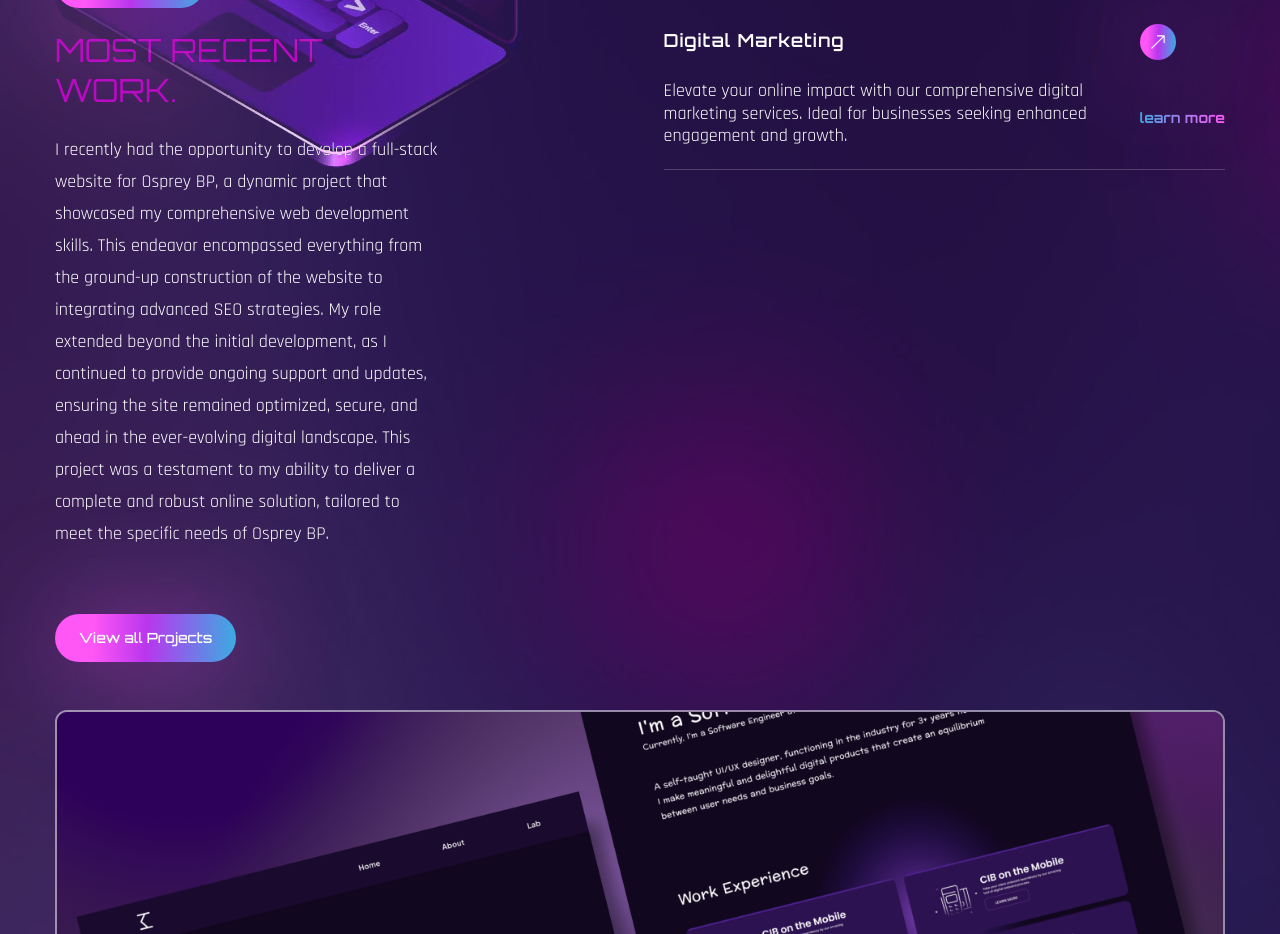
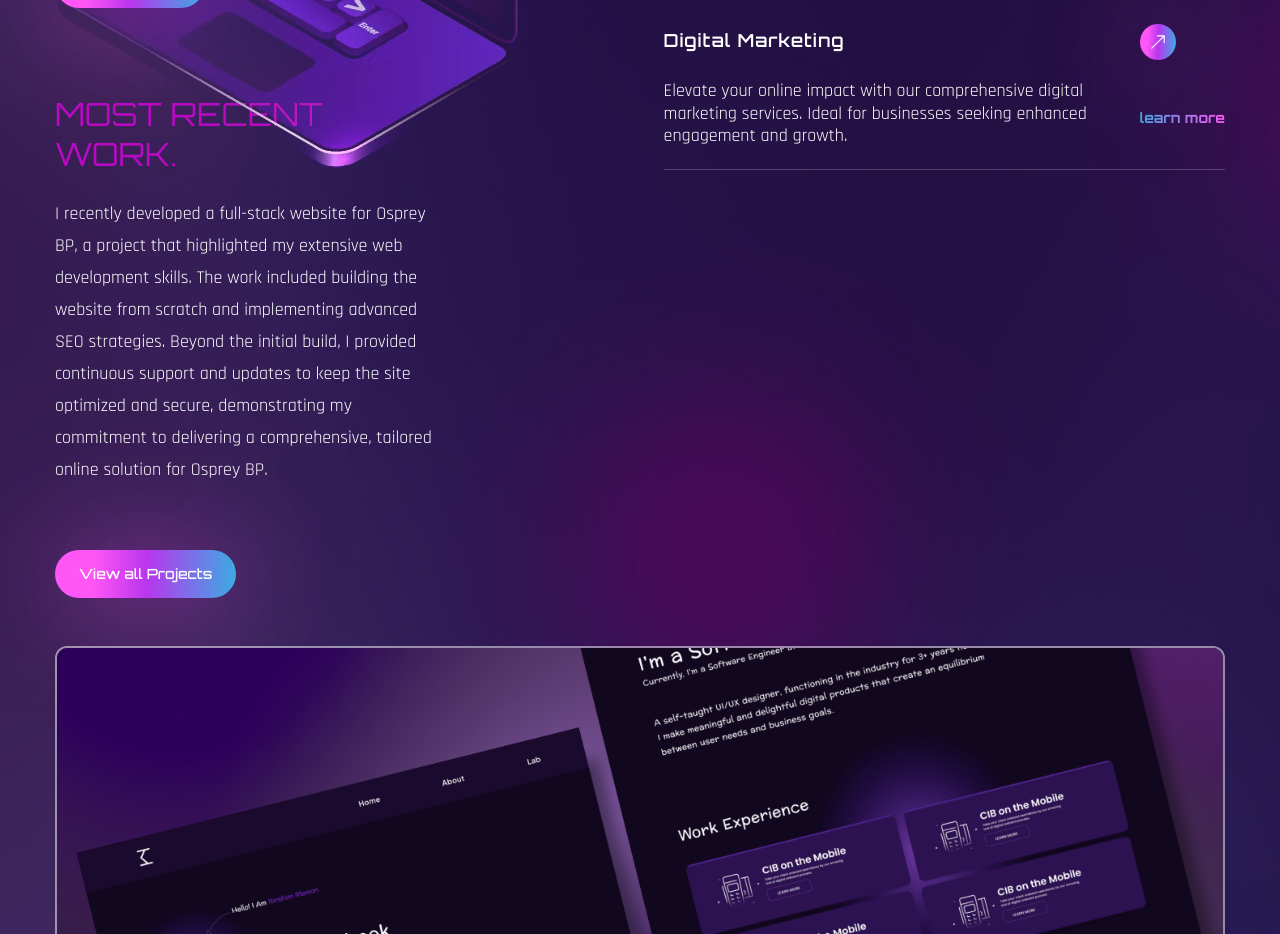
Before and after one commit to KingKonaTheFirst/react-portfolio2, a React (Create React App) app: page / in a window 1280 px wide. Shown: the part 2060-2994 px from the top of the page. Built offline with nearby package versions, Linux system fonts and the light colour scheme; a web font is replaced by a local one.

Commit message:
changes to osprey bp description

```diff
--- a/src/components/Work.js
+++ b/src/components/Work.js
@@ -20,16 +20,13 @@ const Work = () => {
                 Work.
               </h2>
               <p className="max-w-sm mb-16">
-                I recently had the opportunity to develop a full-stack website
-                for Osprey BP, a dynamic project that showcased my comprehensive
-                web development skills. This endeavor encompassed everything
-                from the ground-up construction of the website to integrating
-                advanced SEO strategies. My role extended beyond the initial
-                development, as I continued to provide ongoing support and
-                updates, ensuring the site remained optimized, secure, and ahead
-                in the ever-evolving digital landscape. This project was a
-                testament to my ability to deliver a complete and robust online
-                solution, tailored to meet the specific needs of Osprey BP.
+                I recently developed a full-stack website for Osprey BP, a
+                project that highlighted my extensive web development skills.
+                The work included building the website from scratch and
+                implementing advanced SEO strategies. Beyond the initial build,
+                I provided continuous support and updates to keep the site
+                optimized and secure, demonstrating my commitment to delivering
+                a comprehensive, tailored online solution for Osprey BP.
               </p>
               <button className="btn btn-sm">View all Projects</button>
             </div>
```
Also changed, not shown: 12 other files (tests, documents, lock files or other folders).
